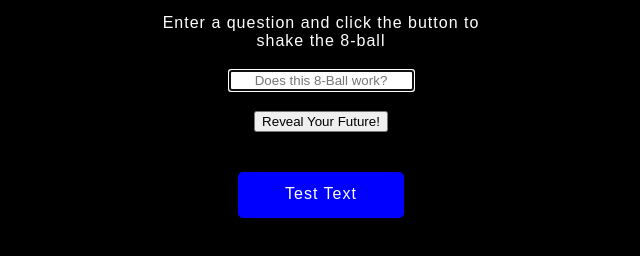
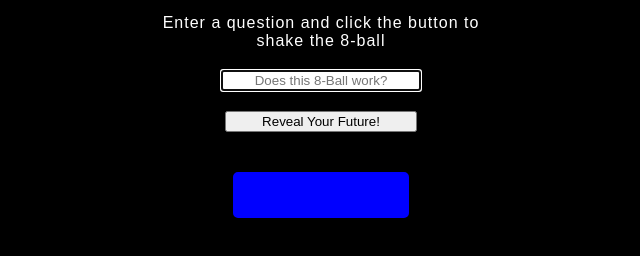
Before and after one commit to cmdcjones/magic-8-ball, a plain HTML site: page index.html in a window 1280 px wide. Shown: the part 338-594 px from the top of the page, without its empty margins (319-959 px from the left). Drawn offline with Linux system fonts and the light colour scheme.

Commit message:
edited js, html, and css

```diff
--- a/index.html
+++ b/index.html
@@ -18,7 +18,7 @@
     </div>
     <div id="resultContainer">
       <div id="resultText">
-        <p>Test Text</p>
+        <p></p>
       </div>
     </div>
   </div>
--- a/index.js
+++ b/index.js
@@ -34,5 +34,6 @@ async function shakeTheBall() {
         i++;
         await sleep(250);
     }
+    submitInput.value = "Shake again!";
     questionField.value = "";
 }
--- a/style.css
+++ b/style.css
@@ -30,6 +30,7 @@ body {
     text-align: center;
     height: 40px;
     width: 50%;
+    min-width: 170px;
     background-color: blue;
     border: 3px solid blue;
     border-radius: 5px;
@@ -58,3 +59,8 @@ p {
 input[type="text"]::placeholder {
     text-align: center;
 }
+
+input {
+    width: 60%;
+    min-width: 150px;
+}
```
